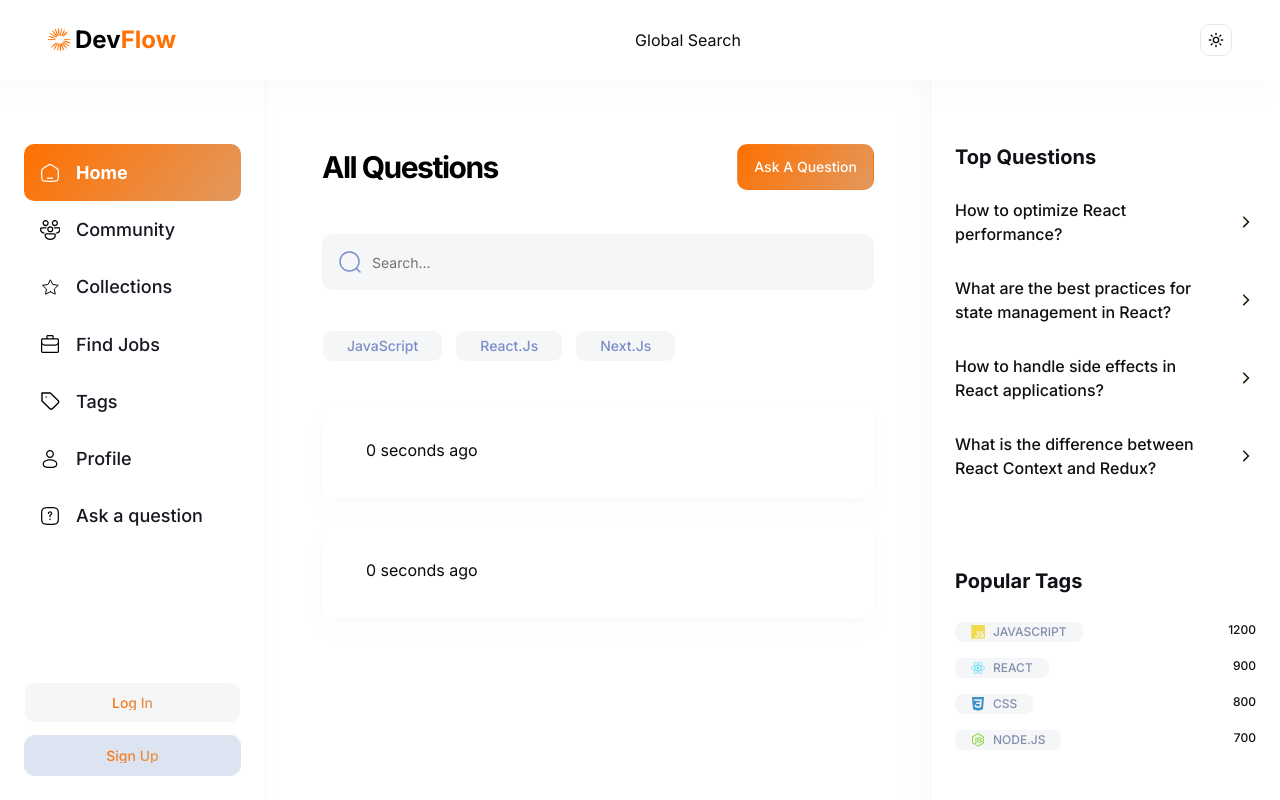
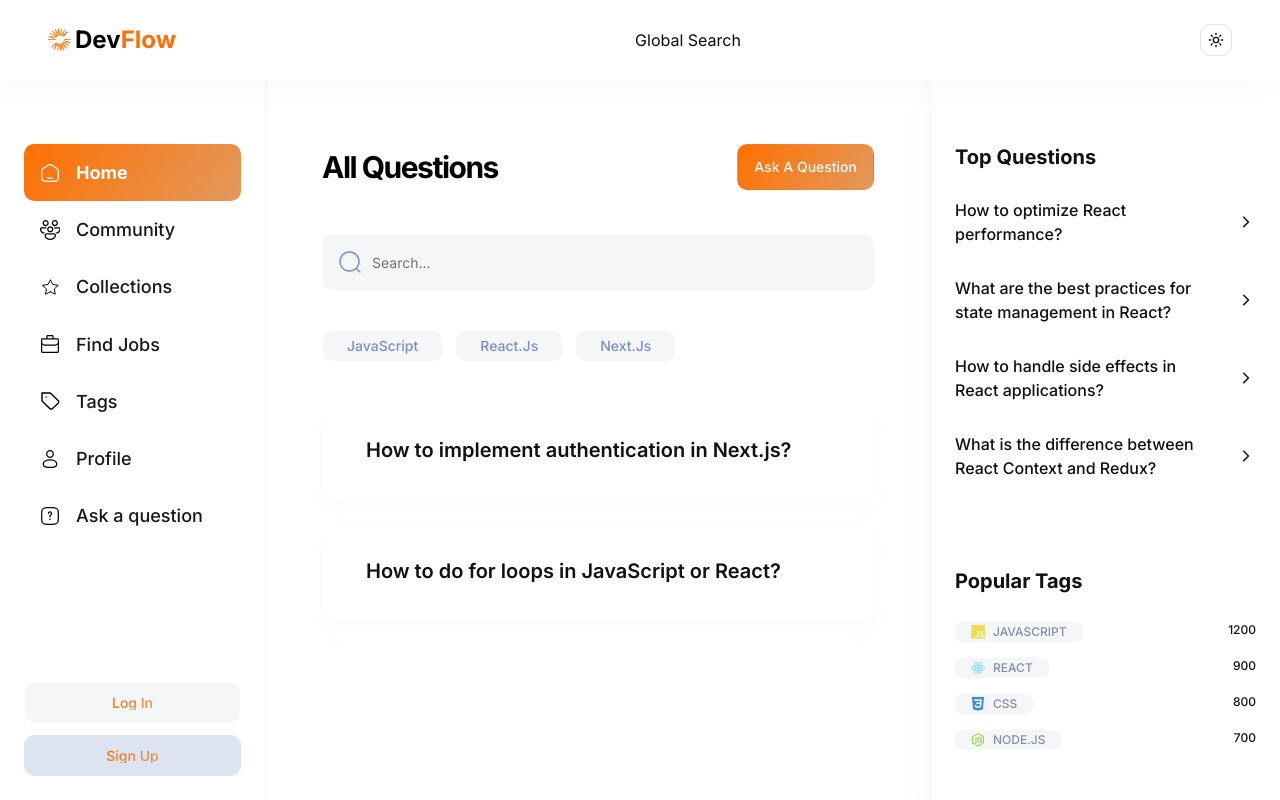
Before and after one commit to mirza-sync/dev-overflow, a Next.js app: page / in a window 1280 px wide. Built offline with nearby package versions, Linux system fonts and the light colour scheme; no server answers.

Commit message:
Show question title and time ago

```diff
--- a/components/cards/QuestionCard.tsx
+++ b/components/cards/QuestionCard.tsx
@@ -1,4 +1,6 @@
+import ROUTES from "@/constants/routes";
 import { getTimeAgo } from "@/lib/utils";
+import Link from "next/link";
 
 interface QuestionCardProps {
   question: Question;
@@ -11,7 +13,14 @@ const QuestionCard = ({
     <div className="card-wrapper rounded-[10px] p-9 sm:px-11">
       <div className="flex flex-col-reverse items-start justify-between gap-5 sm:flex-row">
         <div>
-          <span>{getTimeAgo(createdAt)}</span>
+          <span className="subtle-regular text-dark400_light700 line-clamp-1 flex sm:hidden">
+            {getTimeAgo(createdAt)}
+          </span>
+          <Link href={ROUTES.QUESTION(id)}>
+            <h3 className="sm:h3-semibold base-semibold text-dark200_light900 line-clamp-1 flex-1">
+              {title}
+            </h3>
+          </Link>
         </div>
       </div>
     </div>
--- a/constants/routes.ts
+++ b/constants/routes.ts
@@ -5,6 +5,7 @@ const ROUTES = {
   ASK_QUESTION: "/ask-question",
   PROFILE: (id: string) => `/profile/${id}`,
   TAGS: (id: string) => `/tags/${id}`,
+  QUESTION: (id: string) => `/question/${id}`,
 };
 
 export default ROUTES;
```
